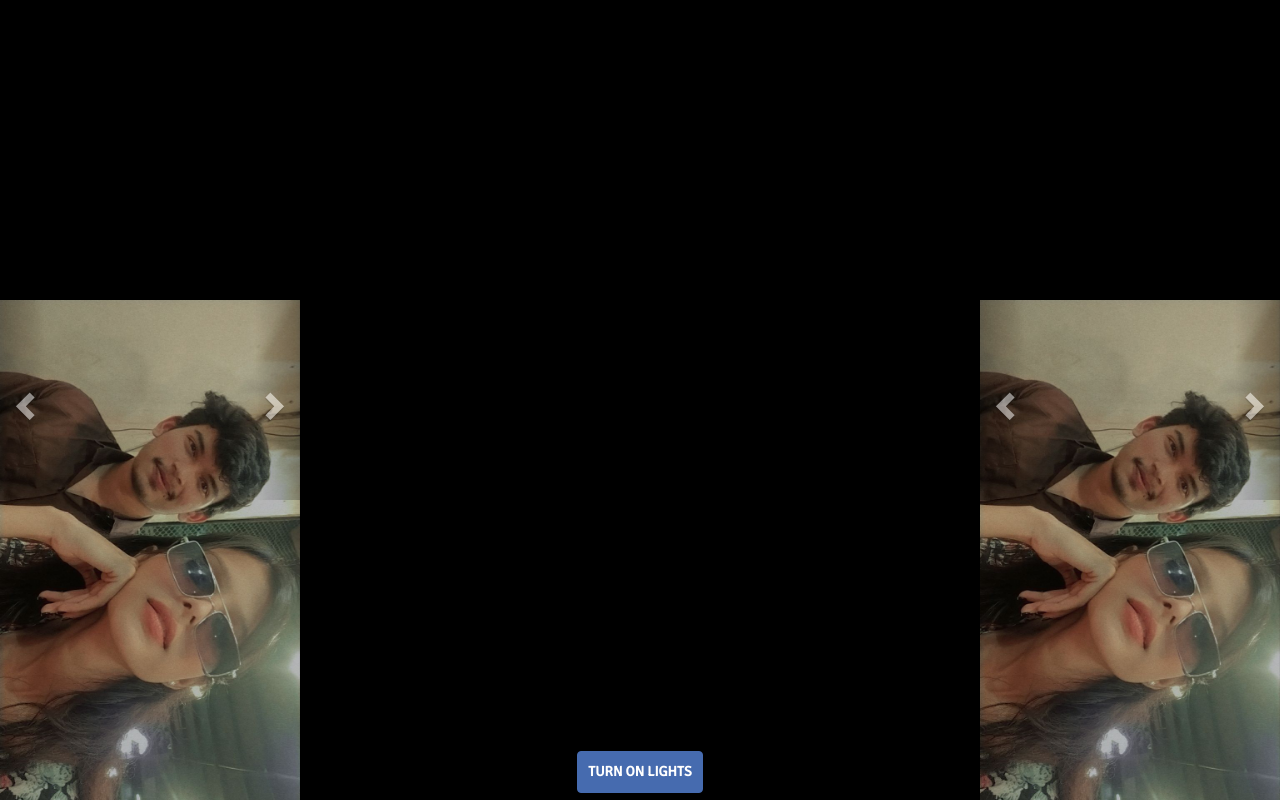
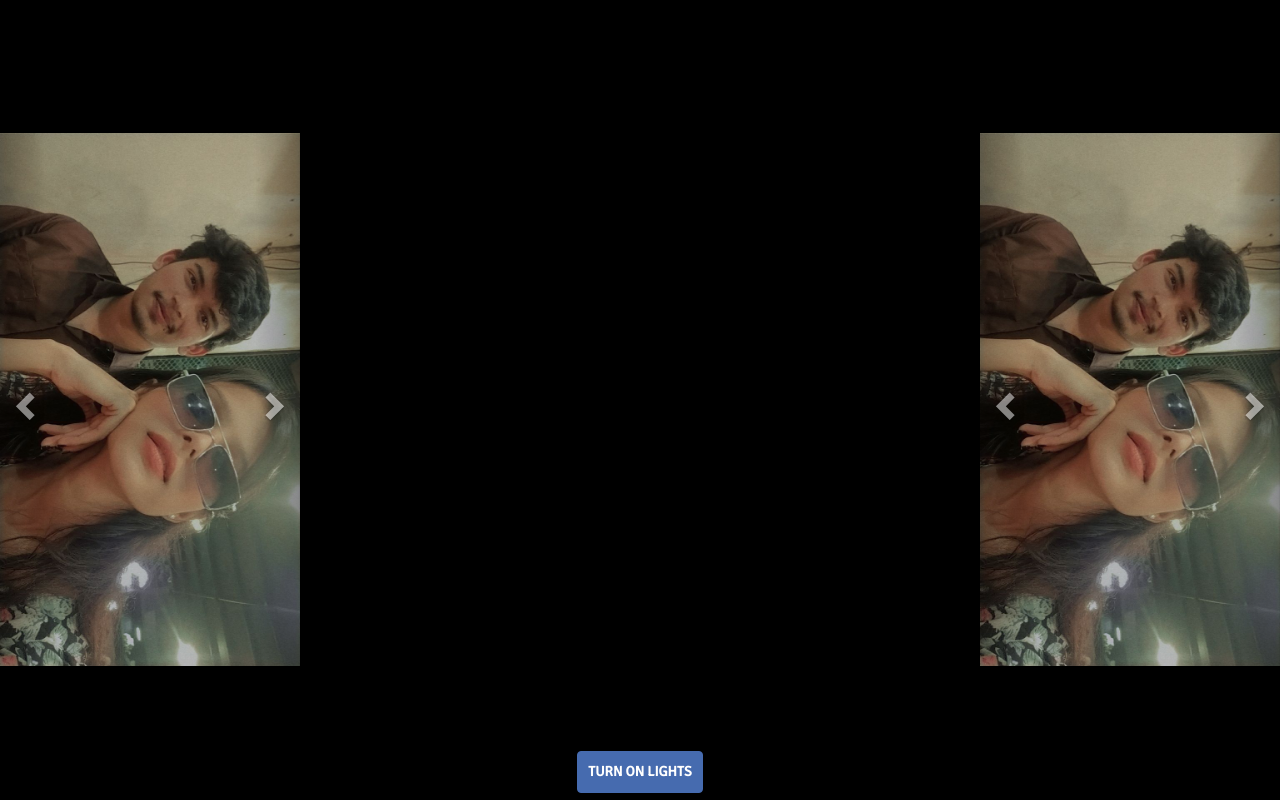
Before and after one commit to itspeace03/bdy, a website: page index.html in a window 1280 px wide. Drawn offline with nearby package versions, Linux system fonts and the light colour scheme.

Commit message:
Update index.html

```diff
--- a/index.html
+++ b/index.html
@@ -32,7 +32,7 @@
             position: fixed;
             top: 50%;
             width: 300px; /* Adjust width as needed */
-            height: 200px; /* Adjust height as needed */
+            /*height: 200px;  Adjust height as needed */
             transform: translateY(-50%);
         }
         #leftCarousel {
```
